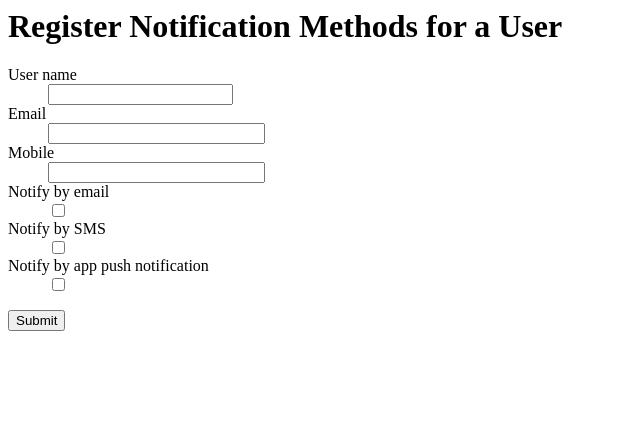
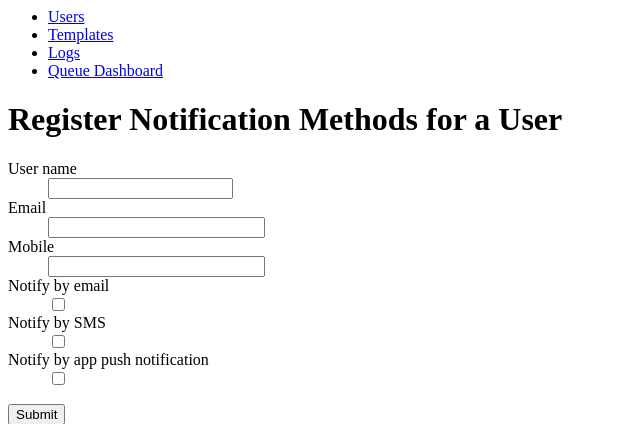
Before and after one commit to ochen/flask-notification, a Flask app: page /user/add in a window 1280 px wide. Shown: the top 424 px of the page, without its empty margins (0-640 px from the left). Run offline with Flask 2, Linux system fonts and the light colour scheme; some libraries are stand-ins or nearby versions.

Commit message:
Views for users, templates, logs.

```diff
--- a/app/templates/base.html
+++ b/app/templates/base.html
@@ -4,6 +4,14 @@
     <title>A Notification Tool</title>
   </head>
   <body>
+  <div id="nav">
+  <ul>
+    <li><a href="{{ url_for('users') }}">Users</a></li>
+    <li><a href="{{ url_for('templates') }}">Templates</a></li>
+    <li><a href="{{ url_for('logs') }}">Logs</a></li>
+    <li><a href="/rq">Queue Dashboard</a></li>
+  </ul>
+  </div>
     {% with messages = get_flashed_messages() %}
     {% if messages %}
     <ul>
--- /dev/null
+++ b/app/templates/index.html
@@ -0,0 +1,3 @@
+{% extends "base.html" %}
+{% block content %}
+{% endblock %}
--- a/app/views.py
+++ b/app/views.py
@@ -3,7 +3,8 @@ from datetime import datetime
 from flask import render_template, flash, redirect, url_for, request, abort
 
 from app import app, db
-from .models import User, Template, Order
+from config import LOGS_PER_PAGE
+from .models import User, Template, Order, NotificationLog
 from .forms import AddUserForm, EditUserForm, AddTemplateForm, \
     EditTemplateForm, NotifyForm, NewOrderForm
 from .notifications import send_notifications
@@ -11,7 +12,27 @@ from .notifications import send_notifications
 
 @app.route('/')
 def index():
-    return "Hello"
+    return render_template('index.html')
+
+
+@app.route('/users')
+def users():
+    users = User.query.all()
+    return render_template('users.html', users=users)
+
+
+@app.route('/templates')
+def templates():
+    templates = Template.query.all()
+    return render_template('templates.html', templates=templates)
+
+
+@app.route('/logs')
+@app.route('/logs/<int:page>')
+def logs(page=1):
+    logs = NotificationLog.query.paginate(page, LOGS_PER_PAGE, False)
+    return render_template('logs.html', logs=logs)
+
 
 @app.route('/user/add', methods=['GET', 'POST'])
 def add_user():
@@ -30,7 +51,7 @@ def add_user():
         db.session.add(user)
         db.session.commit()
         flash('User {} added.'.format(nickname))
-        return redirect(url_for('add_user'))
+        return redirect(url_for('users'))
     return render_template('add_user.html', form=form)
 
 
@@ -47,7 +68,7 @@ def edit_user(nickname):
         db.session.add(user)
         db.session.commit()
         flash('Changes for {} have been saved.'.format(nickname))
-        return redirect(url_for('index'))
+        return redirect(url_for('users'))
     else:
         form.email.data = user.email
         form.mobile.data = user.mobile
@@ -67,7 +88,7 @@ def new_order(nickname):
         db.session.add(order)
         db.session.commit()
         flash('New order added.')
-        return redirect(url_for('new_order', nickname=nickname))
+        return redirect(url_for('user', nickname=nickname))
 
     return render_template('new_order.html', form=form)
 
@@ -92,7 +113,7 @@ def edit_template(name):
             db.session.add(template)
             db.session.commit()
             flash('Changes for {} have been saved.'.format(nickname))
-            return redirect(url_for('index'))
+            return redirect(url_for('templates'))
         else:
             render_template('edit_template.html', form=form)
     else:
@@ -118,7 +139,7 @@ def add_template():
         db.session.add(template)
         db.session.commit()
         flash('Template for notification type {} added.'.format(name))
-        return redirect(url_for('index'))
+        return redirect(url_for('templates'))
 
     return render_template('add_template.html', form=form)
 
--- a/config.py
+++ b/config.py
@@ -16,3 +16,5 @@ MAIL_PASSWORD = os.environ['MAIL_PASSWORD']
 
 # administrator list
 ADMINS = ['ccl333@gmail.com']
+
+LOGS_PER_PAGE = 20
```
Also changed, not shown: app/templates/logs.html (added, +20 -0 lines), app/templates/templates.html (added, +10 -0 lines), app/templates/users.html (added, +10 -0 lines).
